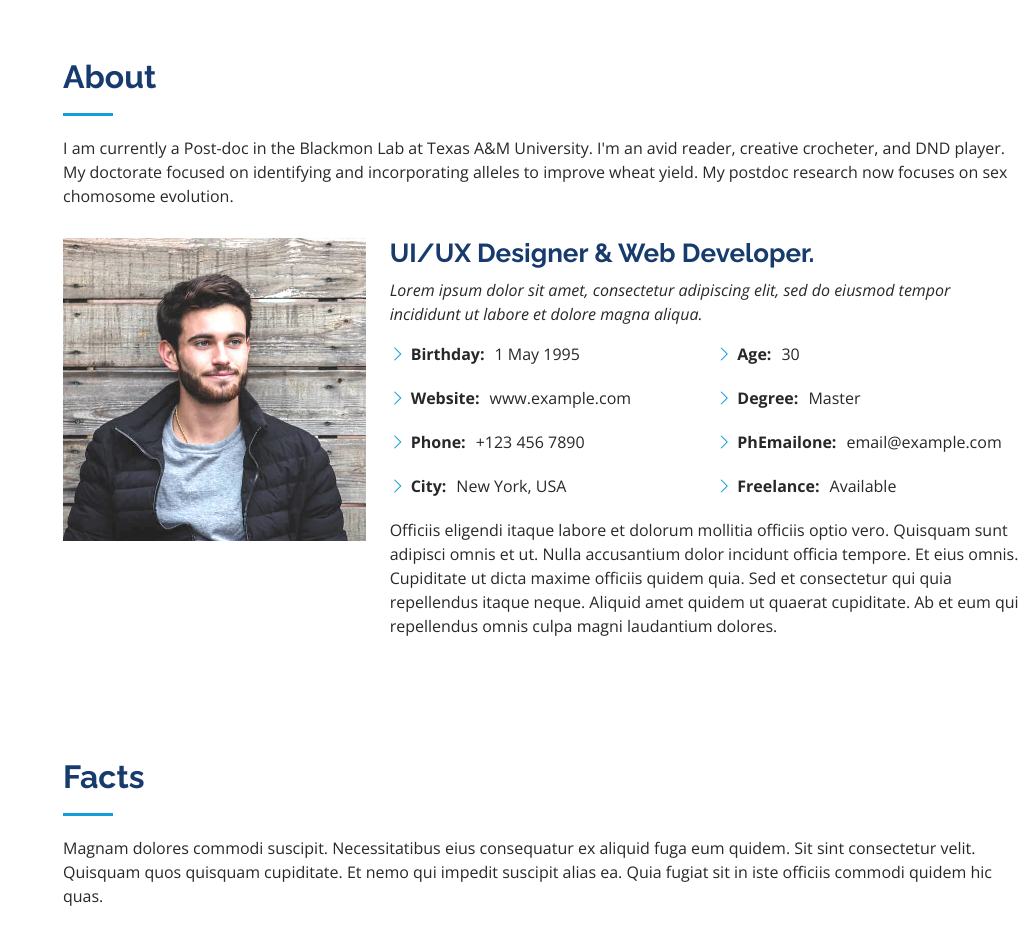
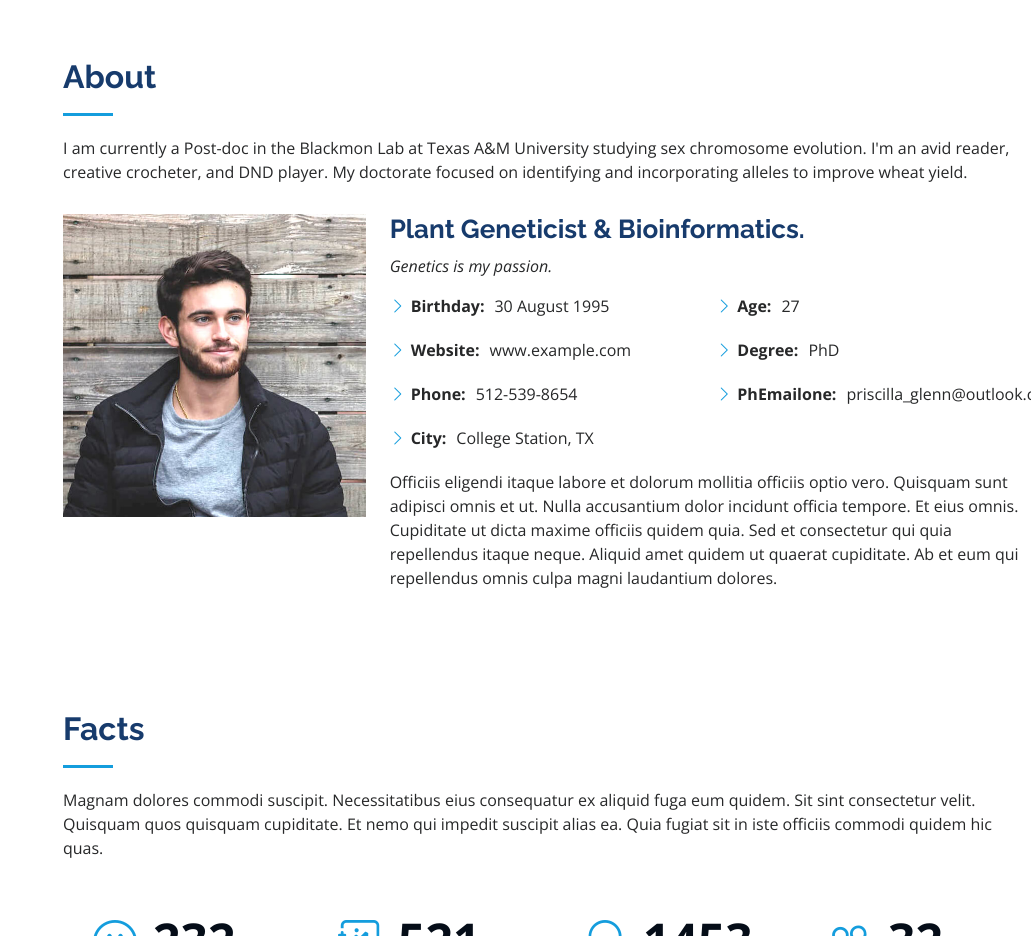
Before and after one commit to priscilla-glenn/priscilla-glenn.github.io, a plain HTML site: page index.html in a window 1280 px wide. Shown: the part 802-1738 px from the top of the page, without its empty margins (249-1280 px from the left). Drawn offline with nearby package versions, Linux system fonts and the light colour scheme.

Commit message:
Updated more items on website

```diff
--- a/index.html
+++ b/index.html
@@ -85,7 +85,7 @@
 
         <div class="section-title">
           <h2>About</h2>
-          <p>I am currently a Post-doc in the Blackmon Lab at Texas A&M University. I'm an avid reader, creative crocheter, and DND player. My doctorate focused on identifying and incorporating alleles to improve wheat yield. My postdoc research now focuses on sex chomosome evolution.</p>
+          <p>I am currently a Post-doc in the Blackmon Lab at Texas A&M University studying sex chromosome evolution. I'm an avid reader, creative crocheter, and DND player. My doctorate focused on identifying and incorporating alleles to improve wheat yield.</p>
         </div>
 
         <div class="row">
@@ -93,26 +93,24 @@
             <img src="assets/img/profile-img.jpg" class="img-fluid" alt="">
           </div>
           <div class="col-lg-8 pt-4 pt-lg-0 content" data-aos="fade-left">
-            <h3>UI/UX Designer &amp; Web Developer.</h3>
+            <h3>Plant Geneticist &amp; Bioinformatics.</h3>
             <p class="fst-italic">
-              Lorem ipsum dolor sit amet, consectetur adipiscing elit, sed do eiusmod tempor incididunt ut labore et dolore
-              magna aliqua.
+              Genetics is my passion.
             </p>
             <div class="row">
               <div class="col-lg-6">
                 <ul>
-                  <li><i class="bi bi-chevron-right"></i> <strong>Birthday:</strong> <span>1 May 1995</span></li>
+                  <li><i class="bi bi-chevron-right"></i> <strong>Birthday:</strong> <span>30 August 1995</span></li>
                   <li><i class="bi bi-chevron-right"></i> <strong>Website:</strong> <span>www.example.com</span></li>
-                  <li><i class="bi bi-chevron-right"></i> <strong>Phone:</strong> <span>+123 456 7890</span></li>
-                  <li><i class="bi bi-chevron-right"></i> <strong>City:</strong> <span>New York, USA</span></li>
+                  <li><i class="bi bi-chevron-right"></i> <strong>Phone:</strong> <span>512-539-8654</span></li>
+                  <li><i class="bi bi-chevron-right"></i> <strong>City:</strong> <span>College Station, TX</span></li>
                 </ul>
               </div>
               <div class="col-lg-6">
                 <ul>
-                  <li><i class="bi bi-chevron-right"></i> <strong>Age:</strong> <span>30</span></li>
-                  <li><i class="bi bi-chevron-right"></i> <strong>Degree:</strong> <span>Master</span></li>
-                  <li><i class="bi bi-chevron-right"></i> <strong>PhEmailone:</strong> <span>email@example.com</span></li>
-                  <li><i class="bi bi-chevron-right"></i> <strong>Freelance:</strong> <span>Available</span></li>
+                  <li><i class="bi bi-chevron-right"></i> <strong>Age:</strong> <span>27</span></li>
+                  <li><i class="bi bi-chevron-right"></i> <strong>Degree:</strong> <span>PhD</span></li>
+                  <li><i class="bi bi-chevron-right"></i> <strong>PhEmailone:</strong> <span>priscilla_glenn@outlook.com</span></li>
                 </ul>
               </div>
             </div>
```
